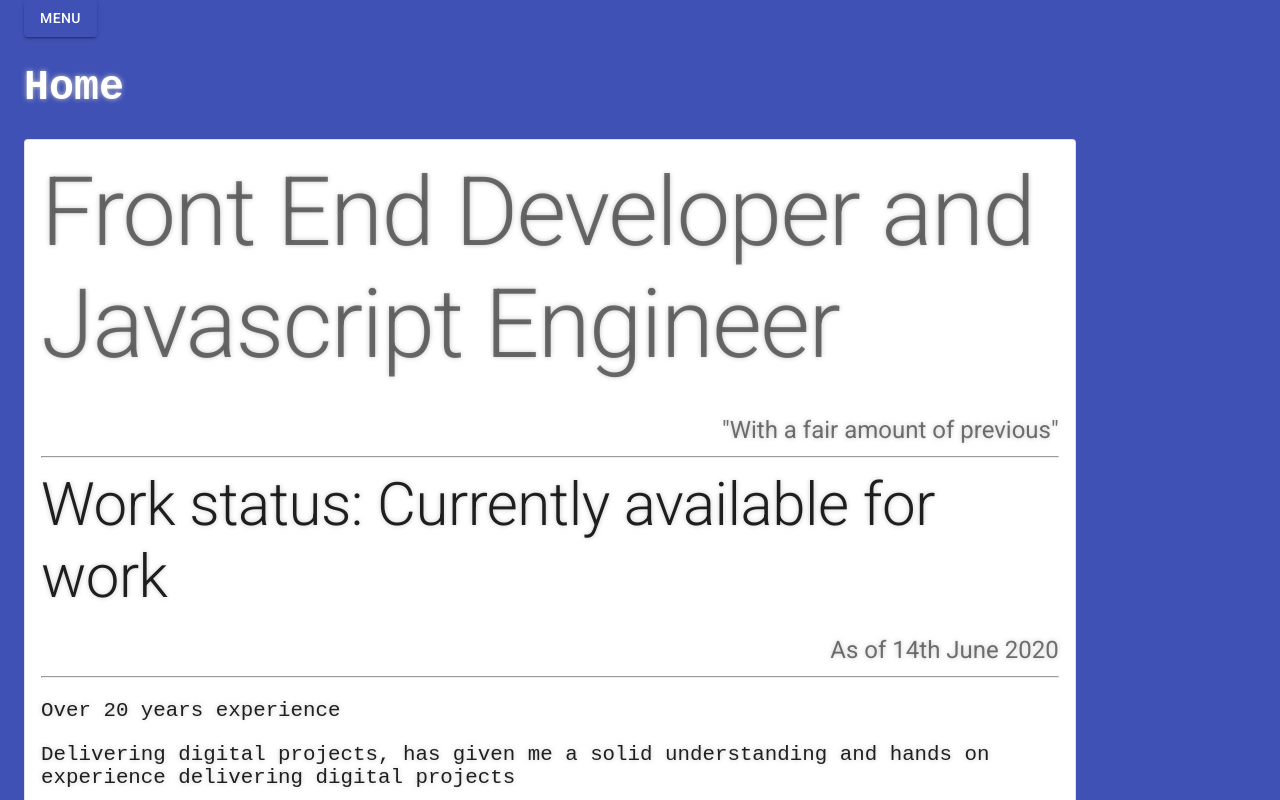
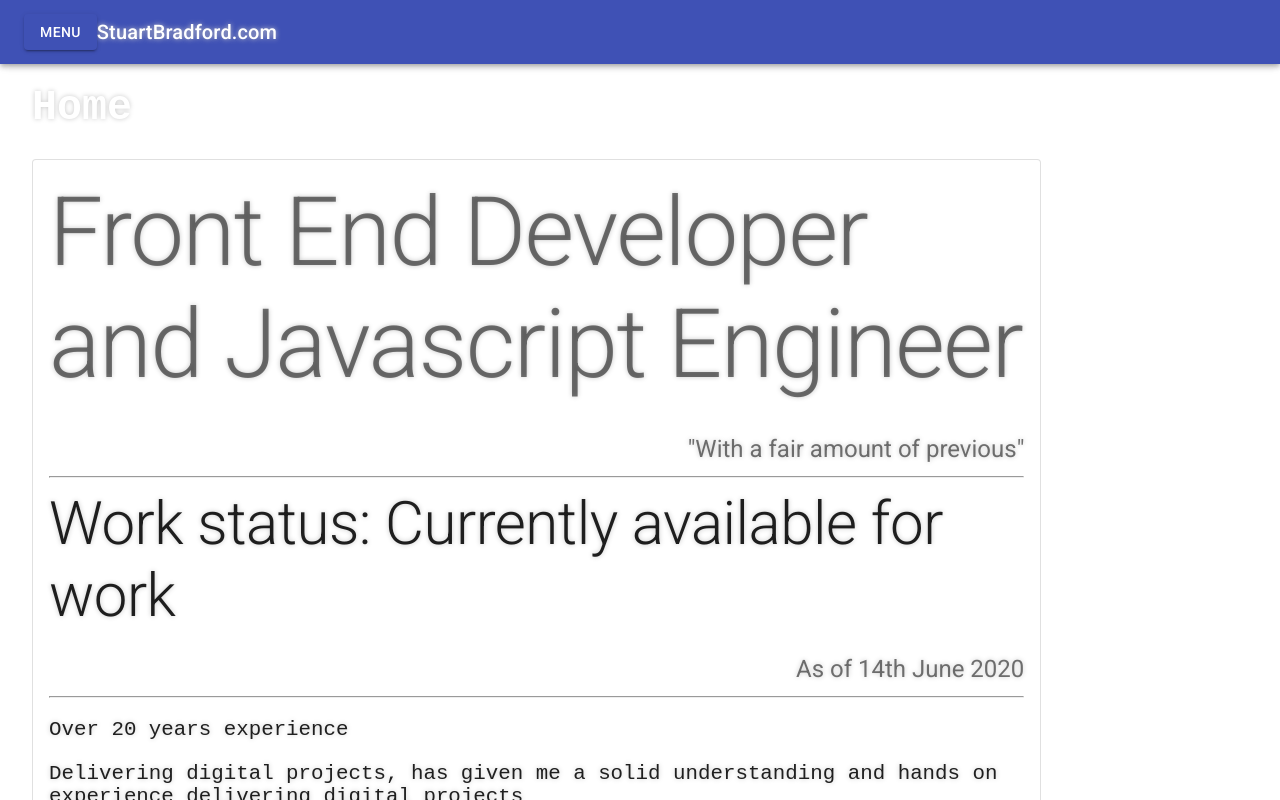
Before and after one commit to 789ni812/my-portfolio, a React (Create React App) app: page / in a window 1280 px wide. Shown: the top 800 px of the page. Built offline with nearby package versions, Linux system fonts and the light colour scheme.

Commit message:
Improved layout of header and content area. Fixed React Router issue with naviagtion

```diff
--- a/src/App.js
+++ b/src/App.js
@@ -32,7 +32,6 @@ import Button from '@material-ui/core/Button';
 import IconButton from '@material-ui/core/IconButton';
 import MenuIcon from '@material-ui/icons/Menu';
 import Menu from '@material-ui/core/Menu';
-
 import { withStyles } from '@material-ui/core/styles';
 import MenuItem from '@material-ui/core/MenuItem';
 import ListItemIcon from '@material-ui/core/ListItemIcon';
@@ -114,12 +113,14 @@ const App = () => {
     setAnchorEl(null);
   }
   return (
+    <Router>
       <div>
         <Grid container spacing={3}>
 
           {/* START HEADER */}
           <Grid item xs={12} >
             <div className={classes.root}>
+
               <AppBar position="fixed">
                 <Toolbar>
                   <div>
@@ -131,7 +132,8 @@ const App = () => {
                       onClick={handleClick}
                     >Menu
                   </Button>
-                  <Router>
+
+
                     <StyledMenu
                       id="customized-menu"
                       anchorEl={anchorEl}
@@ -139,8 +141,8 @@ const App = () => {
                       open={Boolean(anchorEl)}
                       onClose={handleClose}
                     >
+
                       <StyledMenuItem>
-
                         <ListItemIcon>
                           <SendIcon fontSize="small" />
                         </ListItemIcon>
@@ -161,10 +163,24 @@ const App = () => {
                           <InboxIcon fontSize="small" />
                         </ListItemIcon>
                         <Link to="/employmentHistory">  <ListItemText primary="Previous employment" />
-
                         </Link>
                       </StyledMenuItem>
                     </StyledMenu>
+                  </div>
+                  <div>
+                    <Typography variant="h6" className={classes.title} align="center">
+                      StuartBradford.com
+                  </Typography>
+                  </div>
+                </Toolbar>
+              </AppBar>
+
+            </div>
+          </Grid>
+          {/* END HEADER */}
+
+          {/* START CONTENT SWITCH */}
+          <Grid item xs={12} sm={10} >
             <Switch>
               <Route path="/portfolio">
                 <Portfolio />
@@ -172,29 +188,21 @@ const App = () => {
               <Route path="/employmentHistory">
                 <EmploymentHistory />
               </Route>
-                      <Route path="/">
+              <Route path="/" exact>
                 <Home />
               </Route>
             </Switch>
-                  </Router>
-                </div>
-                <div>
-                  <Typography variant="h6" className={classes.title} align="center">
-                    StuartBradford.com
-              </Typography>
-                  <Button color="inherit">Login</Button>
-                </div>
-              </Toolbar>
-            </AppBar>
-          </div>
           </Grid>
-        {/* END HEADER */}
+          {/* END CONTENT SWITCH */}
+
+
 
           {/* START FOOTER */}
           <Grid item xs={12} sm={10}><Footer /></Grid>
           {/* END FOOTER */}
         </Grid>
       </div>
+    </Router>
   );
 }
 export default App;
```
Lines whose indentation alone changed are shown as unchanged.
